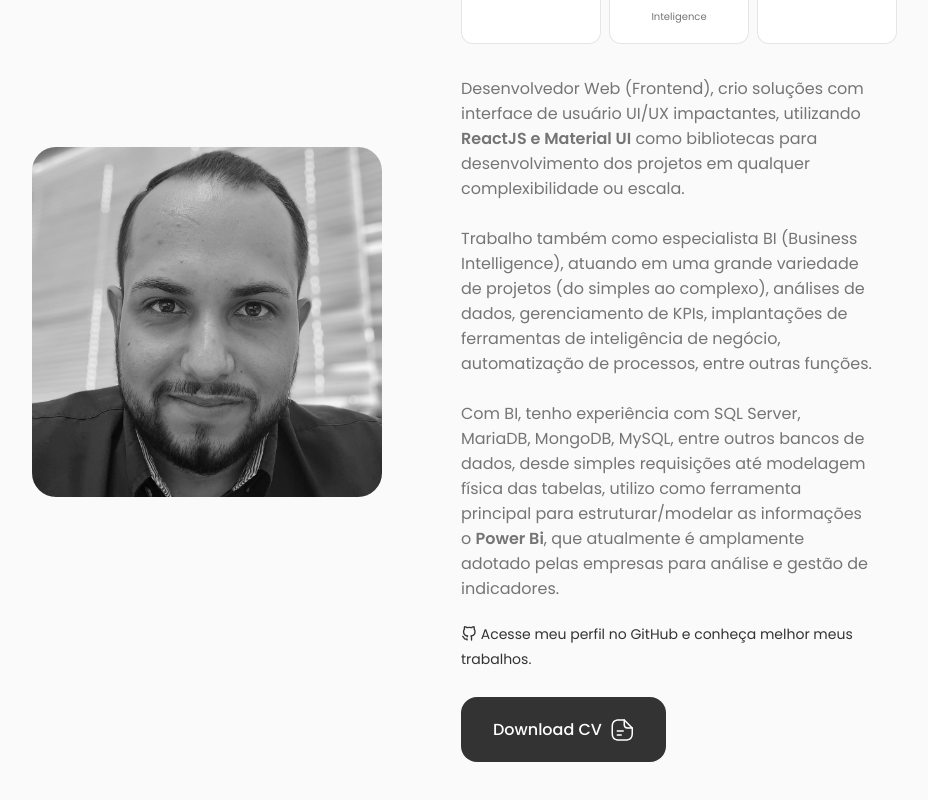
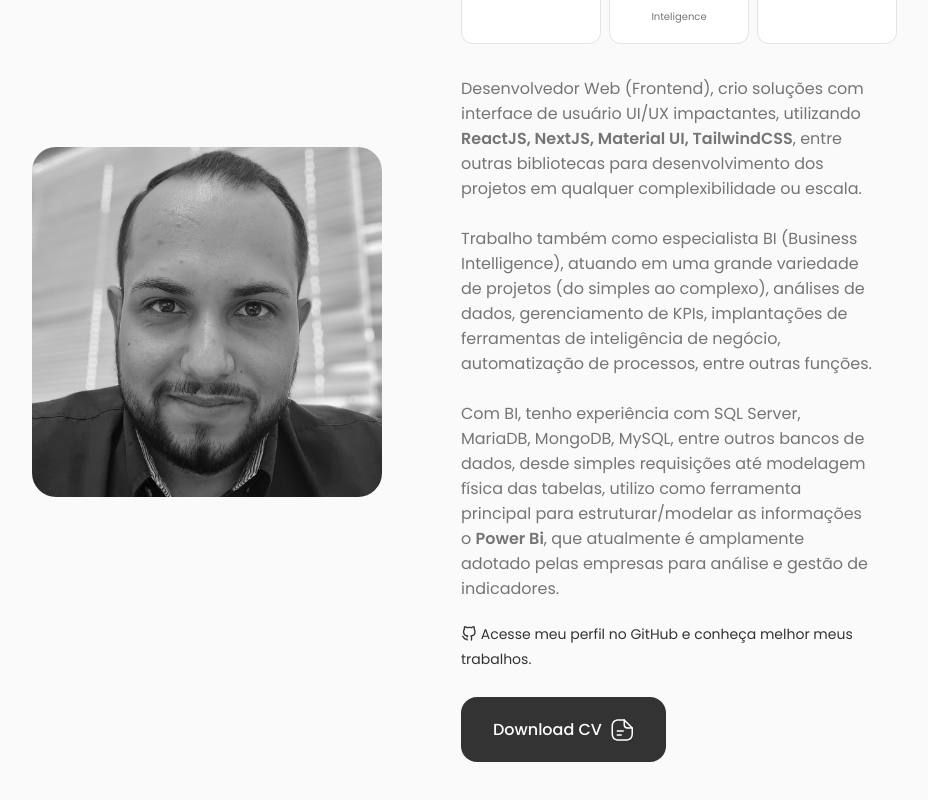
Before and after one commit to keystonealves/keystone-portfolio, a React (Create React App) app: page / in a window 1280 px wide. Shown: the part 1078-1878 px from the top of the page, without its empty margins (187-1115 px from the left). Built offline with nearby package versions, Linux system fonts and the light colour scheme.

Commit message:
ajustando informações do about

```diff
--- a/src/components/about/About.jsx
+++ b/src/components/about/About.jsx
@@ -18,7 +18,7 @@ const About = () => {
 
                     <div className="about__description">
                     <p>
-                        Desenvolvedor Web (Frontend), crio soluções com interface de usuário UI/UX impactantes, utilizando <b>ReactJS e Material UI</b> como bibliotecas para desenvolvimento dos projetos em qualquer complexibilidade ou escala.
+                        Desenvolvedor Web (Frontend), crio soluções com interface de usuário UI/UX impactantes, utilizando <b>ReactJS, NextJS, Material UI, TailwindCSS</b>, entre outras bibliotecas para desenvolvimento dos projetos em qualquer complexibilidade ou escala.
                         <br />
                         <br />
                         Trabalho também como especialista BI (Business Intelligence), atuando em uma grande variedade de projetos (do simples ao complexo), análises de dados, gerenciamento de KPIs, implantações de ferramentas de inteligência de negócio, automatização de processos, entre outras funções.
```
Also changed, not shown: 1 other file (tests, documents, lock files or other folders).
